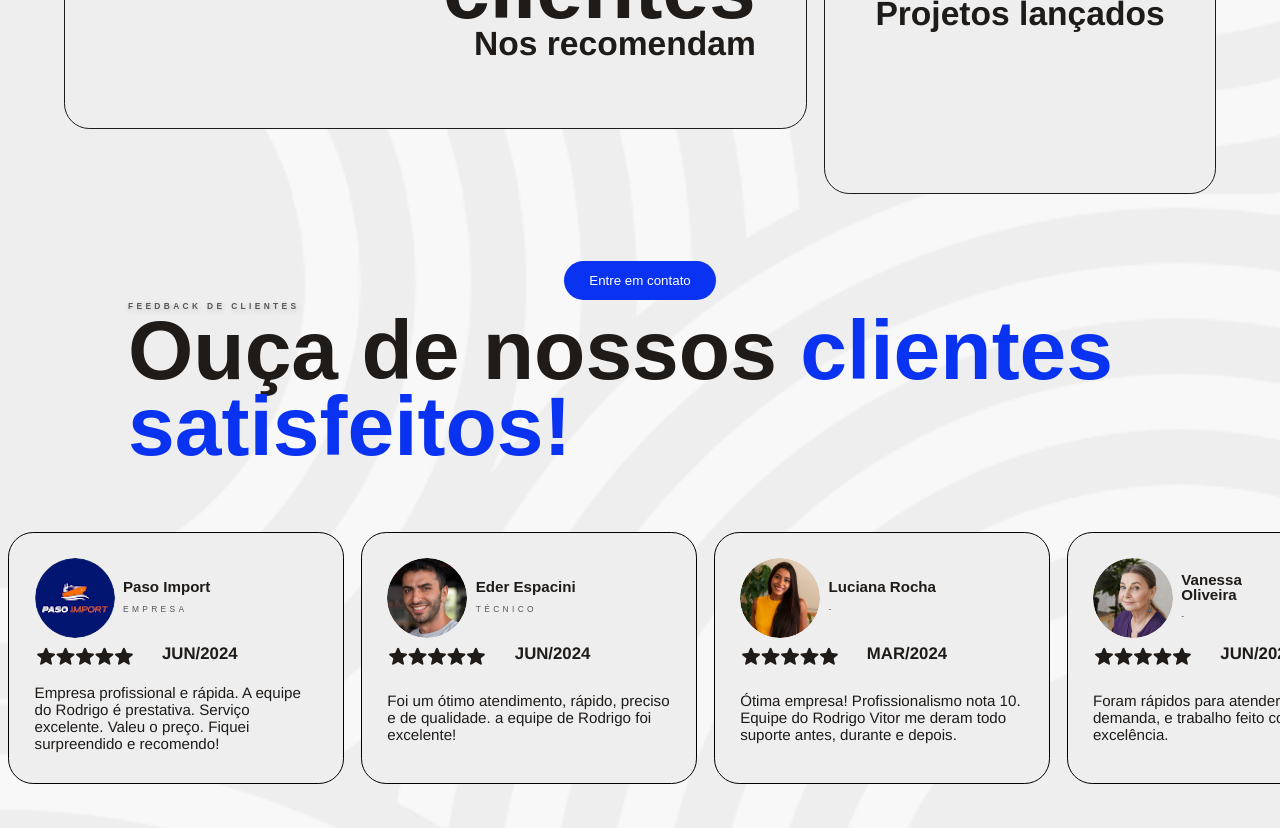
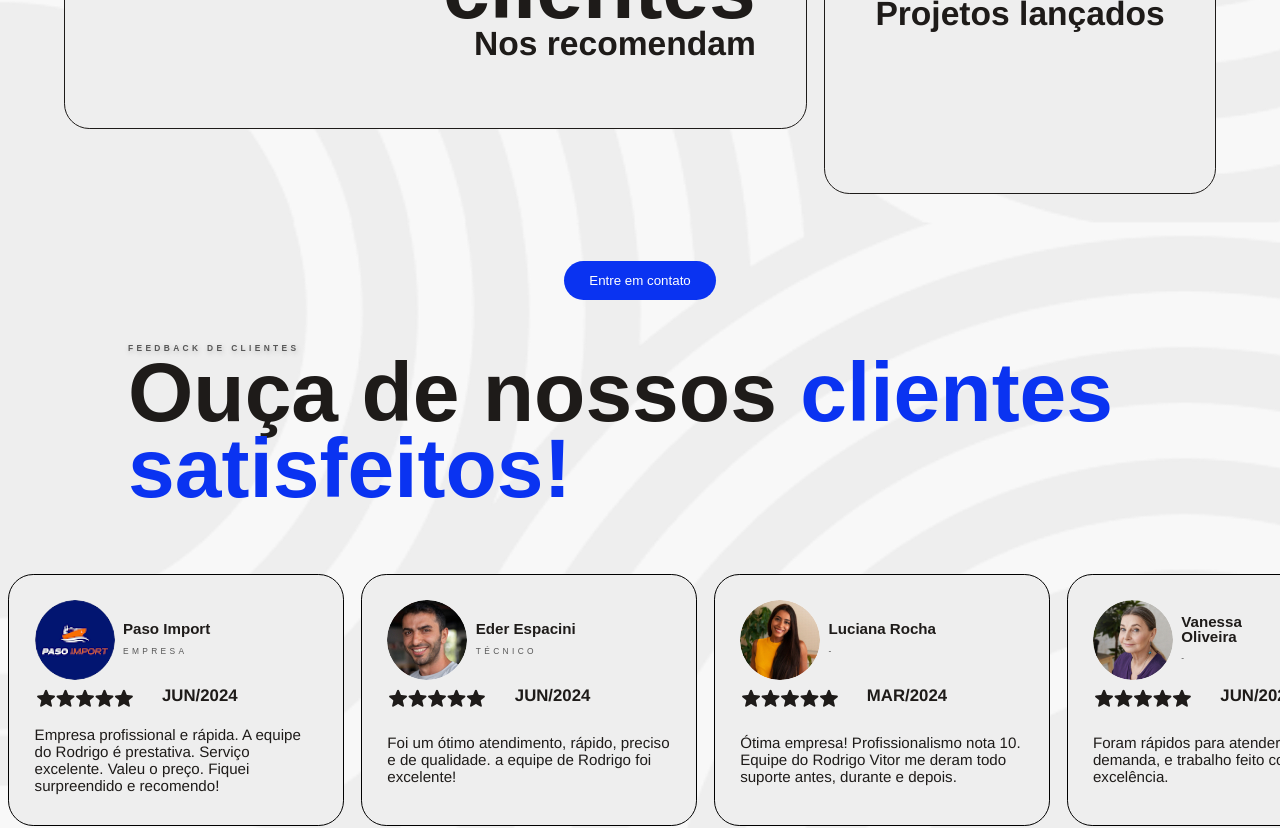
Before and after one commit to lucastdcs/ReforMar, a React (Vite) app: page /portfolio in a window 1280 px wide. Shown: the part 4915-5743 px from the top of the page. Built offline with nearby package versions, Linux system fonts and the light colour scheme.

Commit message:
Updated portfolio spacings

```diff
--- a/src/Pages/Portfolio.jsx
+++ b/src/Pages/Portfolio.jsx
@@ -20,6 +20,10 @@ const Portfolio = () => {
     text-align: center;
     margin-top: 22rem;
     height: fit-content;
+
+    :nth-child(7) {
+      margin-top: 5rem;
+    }
   `;
   const Grid = styled.div`
     position: relative;
```
